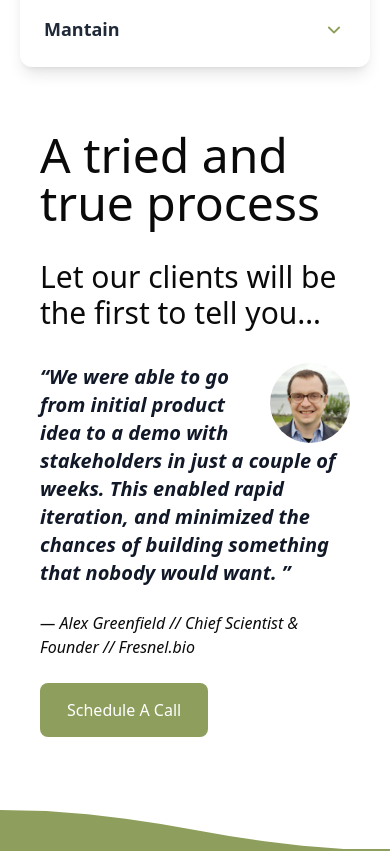
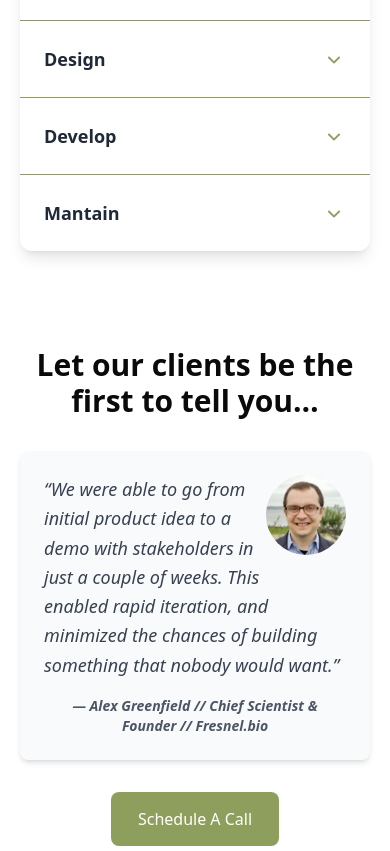
Before and after one commit to bithippie/bithippie.github.io, a Next.js app: page / in a window 390 px wide. Shown: the part 3300-4151 px from the top of the page. Built offline with nearby package versions, Linux system fonts and the light colour scheme.

Commit message:
feat(how_we_work): adjust alignment/style and put heading at the top on mobile

```diff
--- a/components/sections/how_we_work.js
+++ b/components/sections/how_we_work.js
@@ -8,38 +8,54 @@ export default function HowWeWork({ backgroundColor }) {
   return (
     <section
       id="how-we-work"
-      className={`relative bg-${backgroundColor} pt-10 pb-20`}
+      className={`relative bg-${backgroundColor} pt-16 pb-24`}
     >
-      <div className="container grid sm:grid-cols-2 gap-8 py-8">
-        <EngagementAccordion />
+      <div className="container grid grid-cols-1 sm:grid-cols-2 gap-8 py-8">
+        {/* Heading for mobile */}
+        <div className="sm:hidden mb-8 text-center">
+          <h2 className="text-5xl font-bold">A tried and true process</h2>
+        </div>
 
-        <div className="container">
-          <h2 className="text-5xl mb-8">A tried and true process</h2>
-          <h3 className="text-3xl">
-            Let our clients will be the first to tell you…
+        {/* Accordion Section */}
+        <div className="sm:col-span-1">
+          <EngagementAccordion />
+        </div>
+
+        {/* Content Section */}
+        <div className="sm:col-span-1 space-y-8">
+          {/* Heading for larger screens */}
+          <h2 className="text-5xl font-bold hidden sm:block">
+            A tried and true process
+          </h2>
+
+          <h3 className="text-3xl font-semibold text-center sm:text-left">
+            Let our clients be the first to tell you…
           </h3>
 
-          <Blockquote className="mt-8">
+          {/* Quote Section */}
+          <Blockquote className="my-6 bg-gray-50 rounded-lg p-6 shadow-md">
             <Avatar
-              className="float-right"
+              className="float-right mb-4 sm:mb-0"
               rounded
               size="lg"
               img="/alex.jpeg"
               alt="profile picture"
             />
-            “We were able to go from initial product idea to a demo with
-            stakeholders in just a couple of weeks. This enabled rapid
-            iteration, and minimized the chances of building something that
-            nobody would want. ”
+            <p className="text-lg sm:text-xl text-gray-700 font-light leading-relaxed">
+              “We were able to go from initial product idea to a demo with
+              stakeholders in just a couple of weeks. This enabled rapid
+              iteration, and minimized the chances of building something that
+              nobody would want.”
+            </p>
+            <figcaption className="mt-4 text-center sm:text-left text-gray-600 text-sm sm:text-base italic">
+              — Alex Greenfield // Chief Scientist & Founder // Fresnel.bio
+            </figcaption>
           </Blockquote>
 
-          <figcaption className="my-6 flex items-center space-x-3">
-            <cite>
-              — Alex Greenfield // Chief Scientist & Founder // Fresnel.bio
-            </cite>
-          </figcaption>
-
-          <ScheduleConsultation />
+          {/* Schedule Consultation Button */}
+          <div className="flex justify-center sm:justify-start">
+            <ScheduleConsultation />
+          </div>
         </div>
       </div>
 
```
